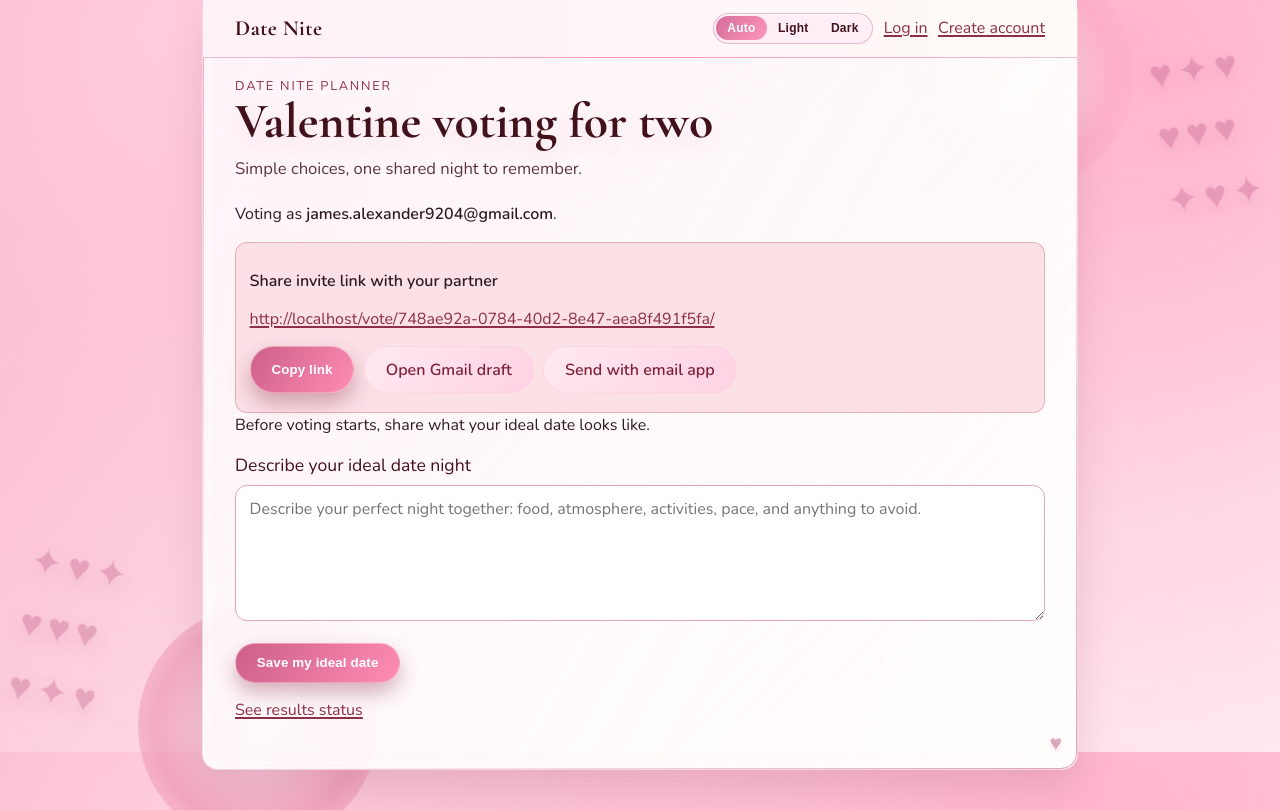
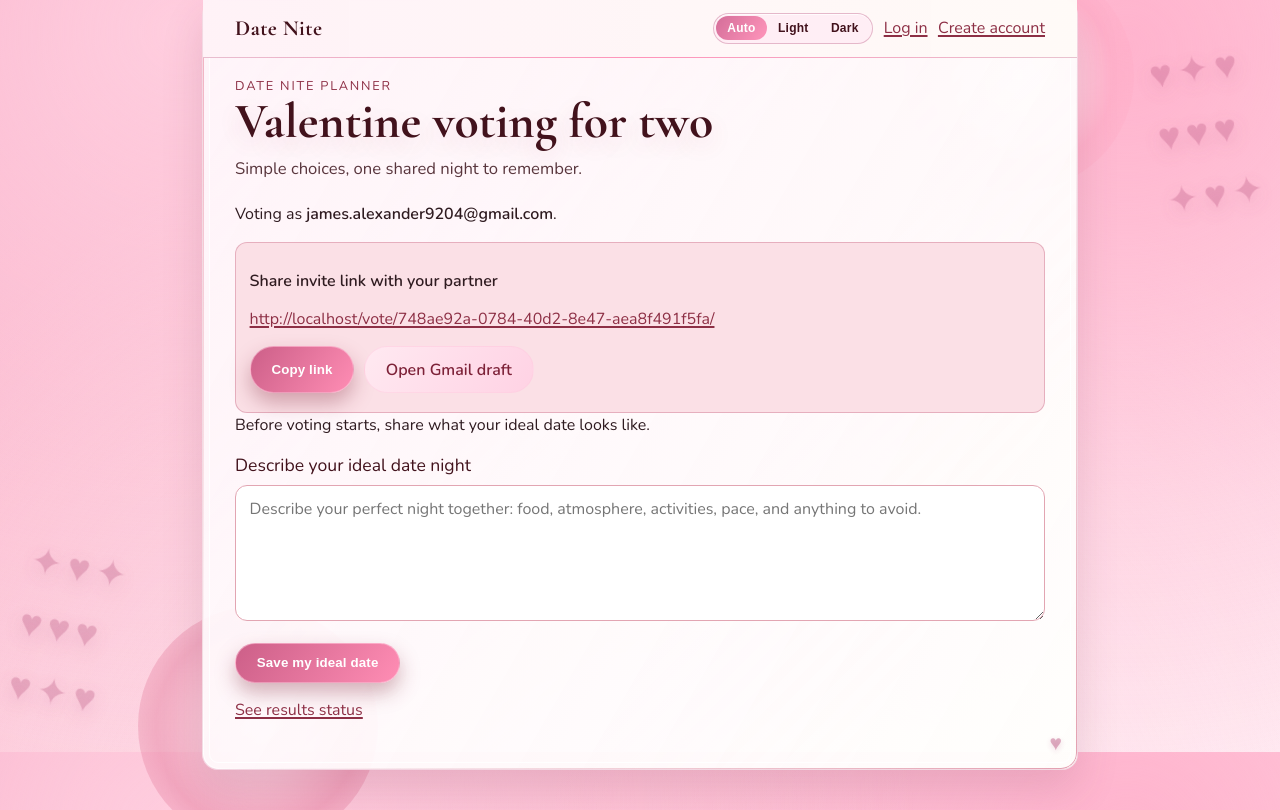
Before and after one commit to JamesJLA/date-nite, a Django app: page /vote/0d0dad52-ed4e-4359-adb3-cd126a9e8ade/ in a window 1280 px wide. Shown: the part 48-858 px from the top of the page. Run offline with Django 5.2, Linux system fonts and the light colour scheme; data comes from the database, SQL or seed files in the repository; parts of the project's set-up code (start-up, migrations or seed data) failed here and were passed over.

Commit message:
clean up ui

```diff
--- a/planner/templates/planner/vote.html
+++ b/planner/templates/planner/vote.html
@@ -12,7 +12,6 @@
       {% if invite_gmail_link %}
         <a class="share-email-btn" href="{{ invite_gmail_link }}" target="_blank" rel="noopener noreferrer">Open Gmail draft</a>
       {% endif %}
-      <a class="share-email-btn" href="{{ invite_email_link }}">Send with email app</a>
     </div>
     <small class="copy-status" aria-live="polite"></small>
   </section>
--- a/planner/views.py
+++ b/planner/views.py
@@ -93,15 +93,6 @@ def _invitee_vote_link(request, plan):
     return request.build_absolute_uri(
         reverse("planner:vote", kwargs={"token": invitee.token})
     )
-
-
-def _invite_email_link(invitee_email, invitee_link):
-    if not invitee_link or not invitee_email:
-        return ""
-    subject = quote(INVITE_EMAIL_SUBJECT)
-    body = quote(f"{INVITE_EMAIL_BODY_PREFIX}{invitee_link}")
-    recipient = quote(invitee_email.strip())
-    return f"mailto:{recipient}?subject={subject}&body={body}"
 
 
 def _invite_gmail_link(invitee_email, invitee_link):
@@ -404,11 +395,9 @@ class VoteView(View):
     ):
         plan = participant.plan
         invitee_link = ""
-        invite_email_link = ""
         invite_gmail_link = ""
         if participant.role == Participant.INVITER:
             invitee_link = _invitee_vote_link(request, plan)
-            invite_email_link = _invite_email_link(plan.invitee_email, invitee_link)
             invite_gmail_link = _invite_gmail_link(plan.invitee_email, invitee_link)
 
         descriptions_ready = self._all_descriptions_submitted(plan)
@@ -429,7 +418,6 @@ class VoteView(View):
                 "stage": "describe",
                 "ideal_form": ideal_form or IdealDateForm(),
                 "invitee_link": invitee_link,
-                "invite_email_link": invite_email_link,
                 "invite_gmail_link": invite_gmail_link,
             }
 
@@ -440,7 +428,6 @@ class VoteView(View):
                 "ideal_form": ideal_form
                 or IdealDateForm(initial={"ideal_date": participant.ideal_date}),
                 "invitee_link": invitee_link,
-                "invite_email_link": invite_email_link,
                 "invite_gmail_link": invite_gmail_link,
             }
 
@@ -454,7 +441,6 @@ class VoteView(View):
                 initial_answers=getattr(existing_vote, "answers", None),
             ),
             "invitee_link": invitee_link,
-            "invite_email_link": invite_email_link,
             "invite_gmail_link": invite_gmail_link,
         }
 
```
Also changed, not shown: planner/tests/test_views.py (+0 -2 lines).
